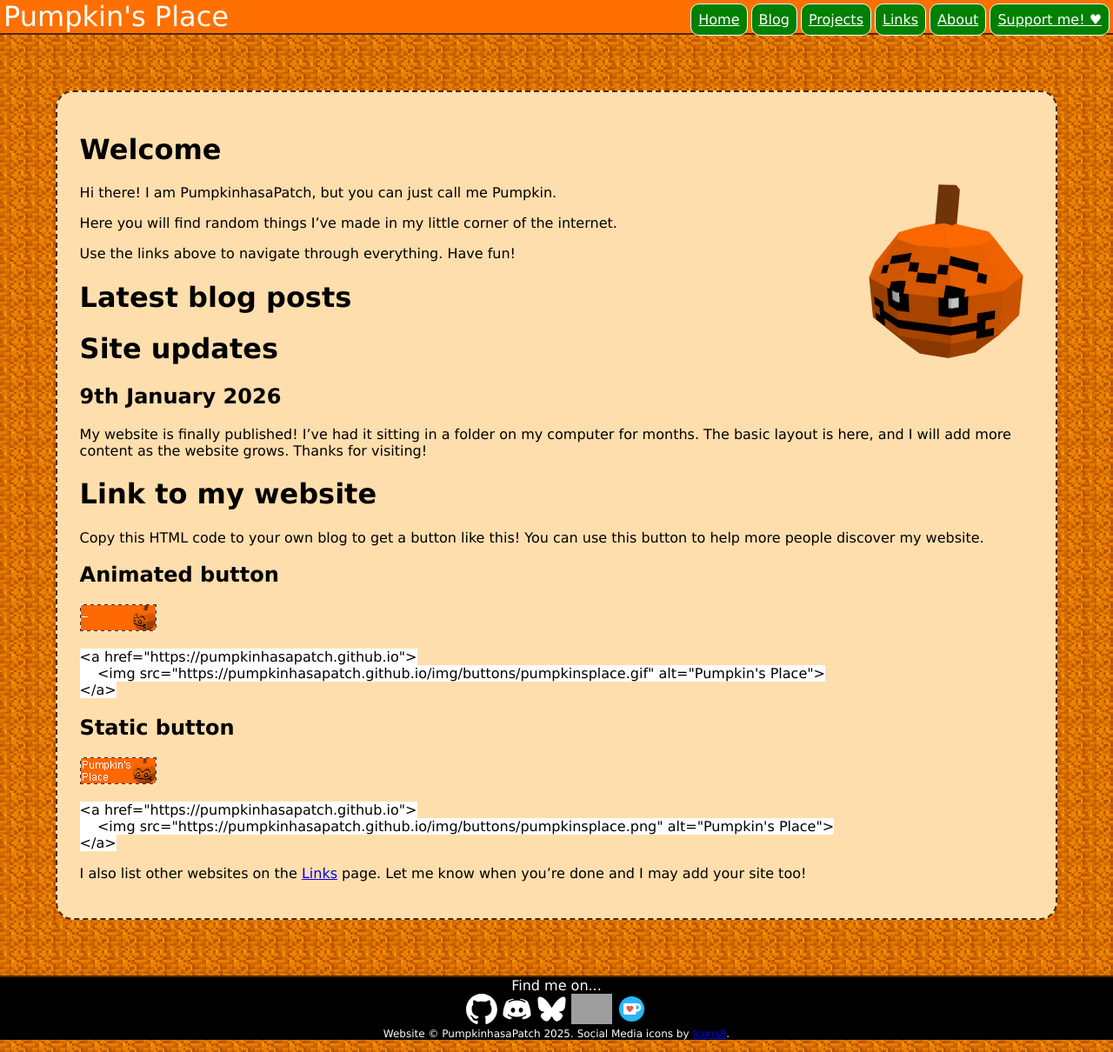
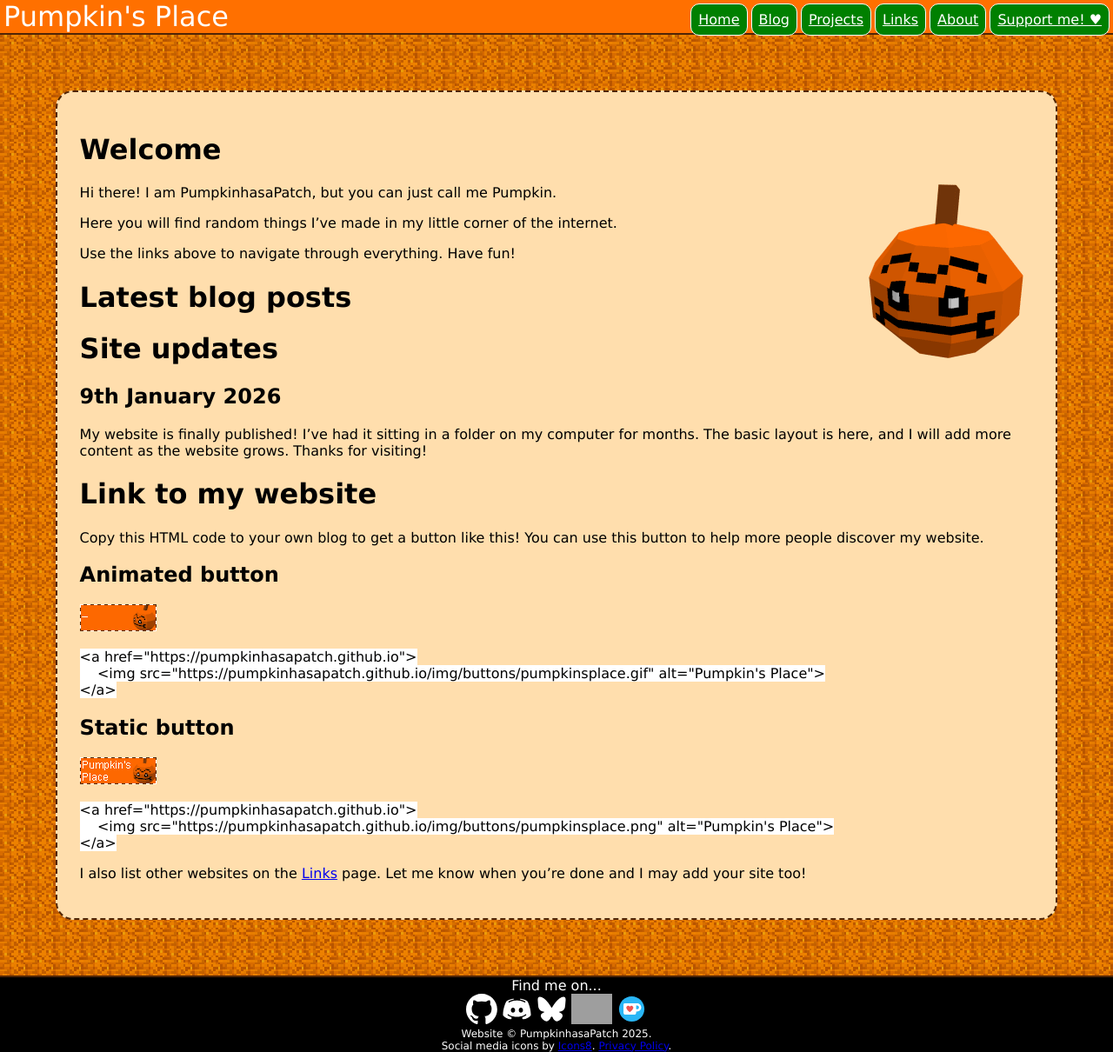
Before and after one commit to pumpkinhasapatch/pumpkinhasapatch.github.io, a Jekyll site: the page built from index.md, in a window 1280 px wide. Shown: the whole page at 87% size. Built offline with Jekyll 4.4.1, drawn with Linux system fonts in a browser that asks for light colours; grey boxes are pictures that could not be loaded.

Commit message:
Add GoatCounter and privacy policy

```diff
--- a/_includes/footer.html
+++ b/_includes/footer.html
@@ -8,5 +8,13 @@
 		<a href="https://ko-fi.com/pumpkinhasapatch" alt="Support me on Ko-Fi" title="Support me on Ko-Fi"><img src="/img/icons/icons8-ko-fi.svg"></a>
 	</div>
 
-	<div style="font-size: 12px">Website © PumpkinhasaPatch 2025. Social Media icons by <a href="https://icons8.com">Icons8</a>.</div>
+	<div style="font-size: 12px">
+		Website © PumpkinhasaPatch 2025.
+		<br>
+		Social media icons by <a href="https://icons8.com">Icons8</a>.
+		<a href="/privacy">Privacy Policy</a>.
+	</div>
+
+	<script data-goatcounter="https://pumpkinhasa.goatcounter.com/count"
+        async src="//gc.zgo.at/count.js"></script>
 </footer>
```
Also changed, not shown: privacy.md (added, +9 -0 lines).
